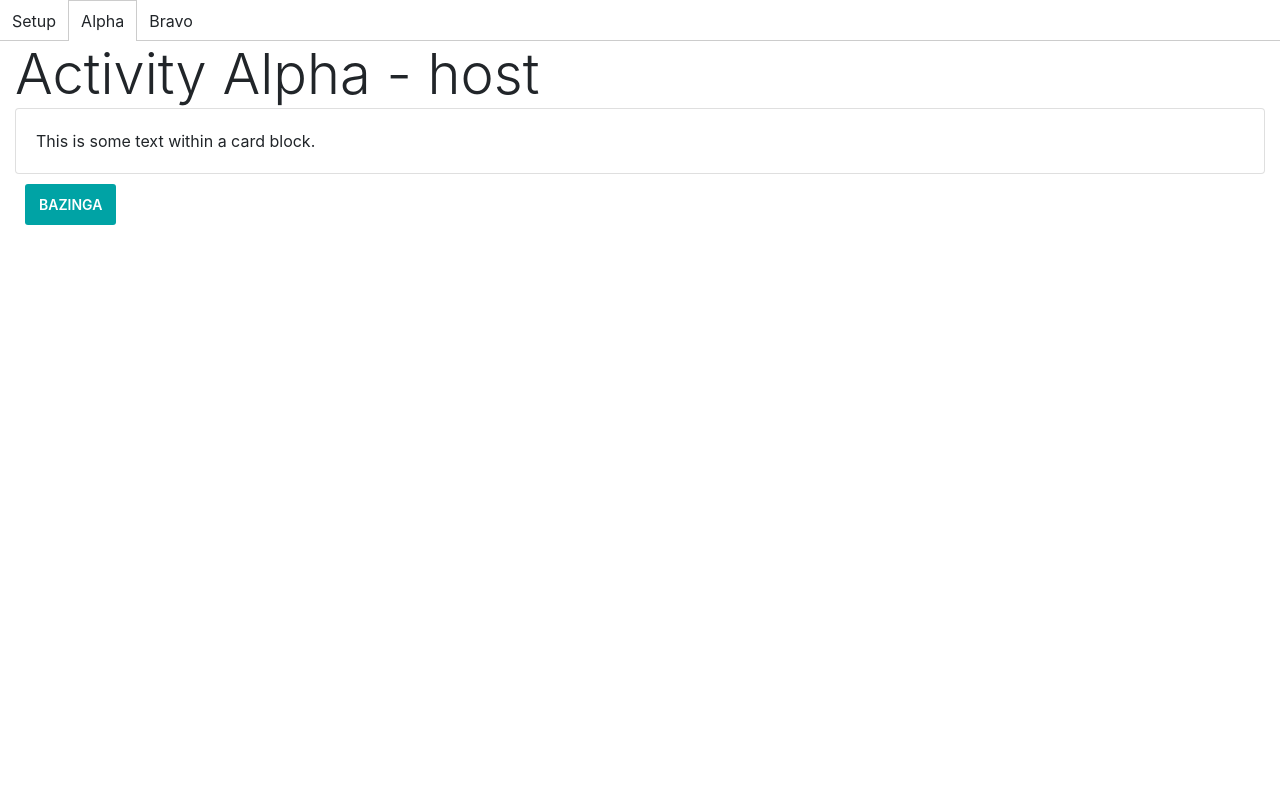
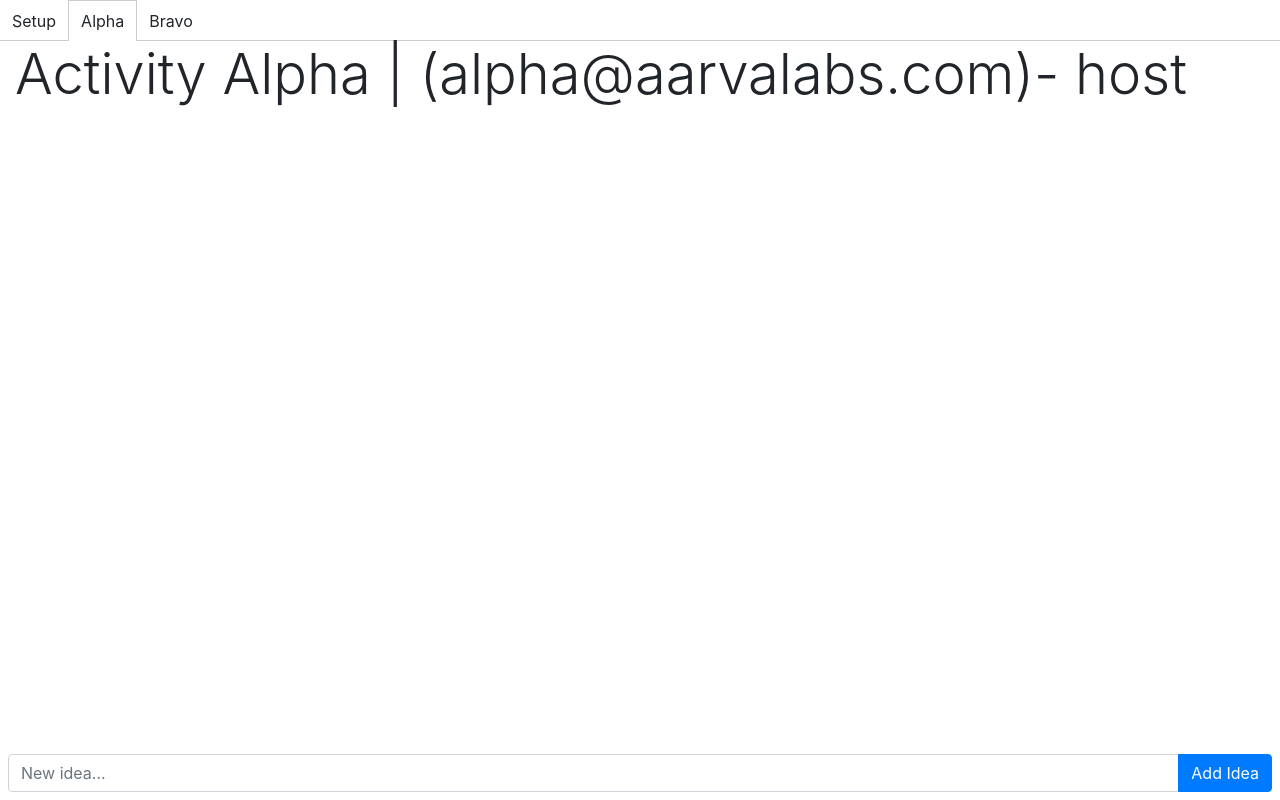
Before and after one commit to santhoshsram/zync-activity-sandbox, a React (Create React App) app: page / in a window 1280 px wide. Both pictures are taken after a click on the element "Alpha". Built offline with nearby package versions, Linux system fonts and the light colour scheme.

Commit message:
Added ability to add a new idea and show list of all ideas.

```diff
--- /dev/null
+++ b/src/brainstorm/AddNewIdea.jsx
@@ -0,0 +1,33 @@
+import React, { useState } from "react"
+
+const AddNewIdea = ({ onAddClicked }) => {
+  const [inputValue, setInputValue] = useState("")
+
+  return (
+    <div className="fixed-bottom m-2">
+      <div className="input-group">
+        <input
+          type="text"
+          className="form-control"
+          placeholder="New idea..."
+          value={inputValue}
+          onChange={(event) => setInputValue(event.target.value)}
+        />
+        <div className="input-group-append">
+          <button
+            className="btn btn-primary"
+            type="button"
+            onClick={() => {
+              onAddClicked(inputValue)
+              setInputValue("")
+            }}
+          >
+            Add Idea
+          </button>
+        </div>
+      </div>
+    </div>
+  )
+}
+
+export default AddNewIdea
--- a/src/brainstorm/Brainstorm.jsx
+++ b/src/brainstorm/Brainstorm.jsx
@@ -1,16 +1,91 @@
 // THIS IS BOILER PLATE FOR CREATING NEW ACTIVITY
 import React from "react"
 import { Switch } from "../components/Switch"
-import { Button } from "../components/Theme"
+import IdeasListing from "./IdeasListing"
+import AddNewIdea from "./AddNewIdea"
+import { ADD_IDEA, addIdea } from "./BrainstormActions"
+
+/*
+Sample content of an idea
+
+const idea = {
+  ideaId: "uuid",
+  ideaContent: "This is an idea",
+  creator: "alpha@aarvalabs.com",
+  assignee: "alpha@aarvalabs.com",
+  comments: [
+    {
+      commenter: "beta@aarvalabs.com",
+      comment: "nice idea"
+    },
+    {
+      commenter: "charlie@aarvalabs.com",
+      comment: "let me make it a better idea, by adding sprinkling some magic"
+    }
+  ]
+}
+*/
+
+const sampleIdeas = [
+  {
+    ideaId: "idea-1",
+    ideaContent: "This is an idea",
+    creator: "alpha@aarvalabs.com",
+    assignee: "alpha@aarvalabs.com",
+    comments: [
+      {
+        commenter: "beta@aarvalabs.com",
+        comment: "nice idea"
+      },
+      {
+        commenter: "charlie@aarvalabs.com",
+        comment: "let me make it a better idea, by adding sprinkling some magic"
+      }
+    ]
+  },
+  {
+    ideaId: "idea-2",
+    ideaContent:
+      "This is a really long idea. Let us see if there is space to fit this idea in the sticky.",
+    creator: "beta@aarvalabs.com",
+    assignee: "beta@aarvalabs.com",
+    comments: [
+      {
+        commenter: "alpha@aarvalabs.com",
+        comment: "nice idea"
+      },
+      {
+        commenter: "charlie@aarvalabs.com",
+        comment: "let me make it a better idea, by adding sprinkling some magic"
+      }
+    ]
+  },
+  {
+    ideaId: "idea-3",
+    ideaContent: "Ideas are dime a dozen, execution is what matters.",
+    creator: "charlie@aarvalabs.com",
+    assignee: "charlie@aarvalabs.com",
+    comments: [
+      {
+        commenter: "alpha@aarvalabs.com",
+        comment: "nice idea"
+      },
+      {
+        commenter: "beta@aarvalabs.com",
+        comment: "let me make it a better idea, by adding sprinkling some magic"
+      }
+    ]
+  }
+]
 
 const activityReducer = (state, action) => {
-  switch (action.type) {
-    case "ADD_MESSAGE":
-      let msg = Object.assign([], state.messages)
-      msg.push({ sender: action.userId, text: action.text })
+  const { type, payload } = action
+  switch (type) {
+    case ADD_IDEA:
+      const { ideaContent, creator } = payload
       return {
         ...state,
-        messages: msg
+        ideas: state.ideas.concat({ ideaContent, creator })
       }
     default:
       return {
@@ -20,33 +95,20 @@ const activityReducer = (state, action) => {
 }
 
 const Activity = ({ activity, users, user, dispatch }) => {
-  const { messages } = activity || {}
+  const { ideas } = activity || {}
   const { userId, role, userName } = user || {}
 
   return (
     <div className="container-fluid">
       <div className="display-4">
-        Activity {userName} - {role}
+        Activity {userName} | ({userId})- {role}
       </div>
-      <div className="card">
-        <div className="card-body">This is some text within a card block.</div>
-      </div>
-      <Button
-        onClick={() =>
-          dispatch({ type: "ADD_MESSAGE", userId, text: "BAZINGA" })
-        }
-      >
-        BAZINGA
-      </Button>
-      <div className="card-columns">
-        {(messages || []).map((m, i) => (
-          <div className="card border p-0 mb-2">
-            <div className="card-body" key={i}>
-              {m.sender} says {m.text}
-            </div>
-          </div>
-        ))}
-      </div>
+      <IdeasListing ideas={ideas} />
+      <AddNewIdea
+        onAddClicked={(ideaContent) => {
+          dispatch(addIdea(ideaContent, userId))
+        }}
+      />
     </div>
   )
 }
@@ -85,7 +147,8 @@ const activityListing = {
     videoLayout: "docked", // This should be either 'docked' or 'minimized' which tells how the video hub should be when your activity is launched
     // You can add other settings over here
     booleanValue: true
-  }
+  },
+  ideas: []
 }
 
 export { Activity, Settings, Summary, activityReducer, activityListing }
--- /dev/null
+++ b/src/brainstorm/BrainstormActions.js
@@ -0,0 +1,11 @@
+/*
+Action to add a new idea
+*/
+export const ADD_IDEA = "ADD_IDEA"
+export const addIdea = (ideaContent, creator) => ({
+  type: ADD_IDEA,
+  payload: {
+    ideaContent,
+    creator
+  }
+})
--- /dev/null
+++ b/src/brainstorm/IdeasListing.jsx
@@ -0,0 +1,19 @@
+import React from "react"
+
+const IdeasListing = ({ ideas = [] }) => {
+  return (
+    <>
+      <div className="card-columns">
+        {ideas.map((idea) => (
+          <div className="card border p-0 m-1 bg-dark text-light">
+            <div className="card-body" key={idea.ideaId}>
+              {idea.ideaContent}
+            </div>
+          </div>
+        ))}
+      </div>
+    </>
+  )
+}
+
+export default IdeasListing
```
